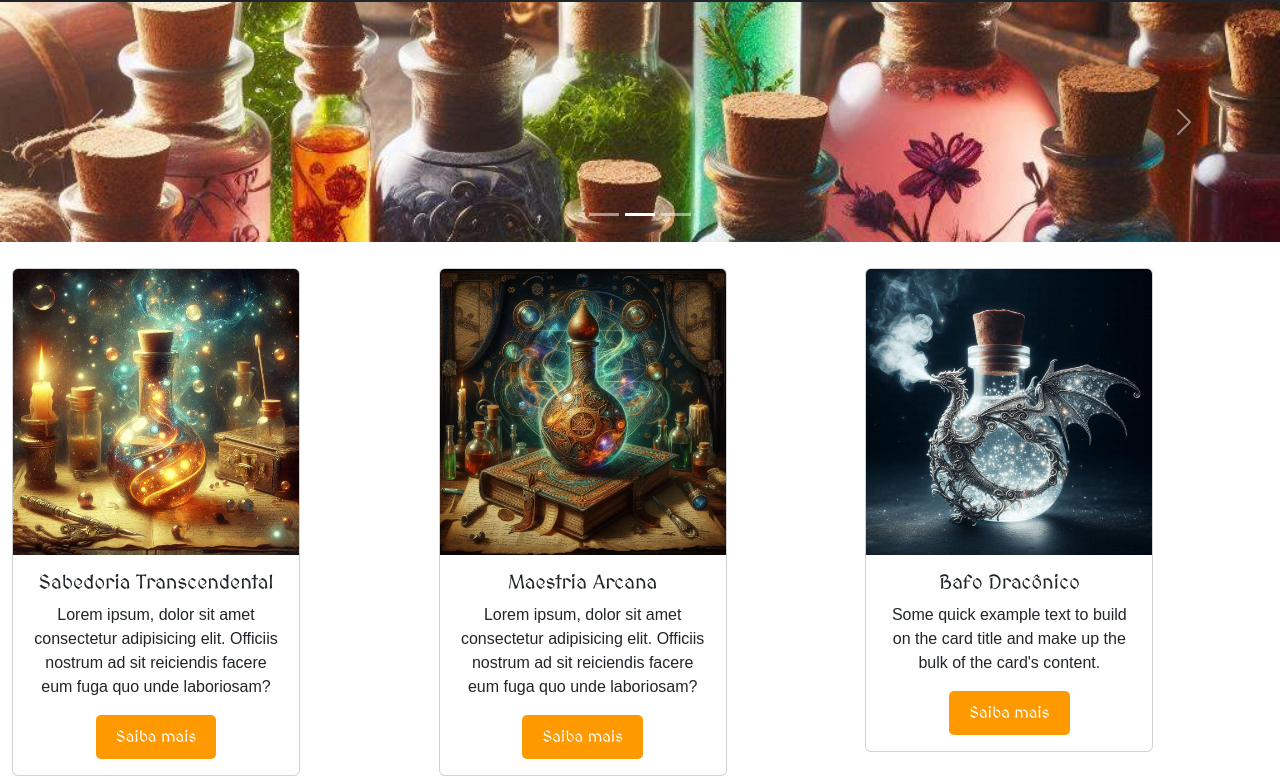
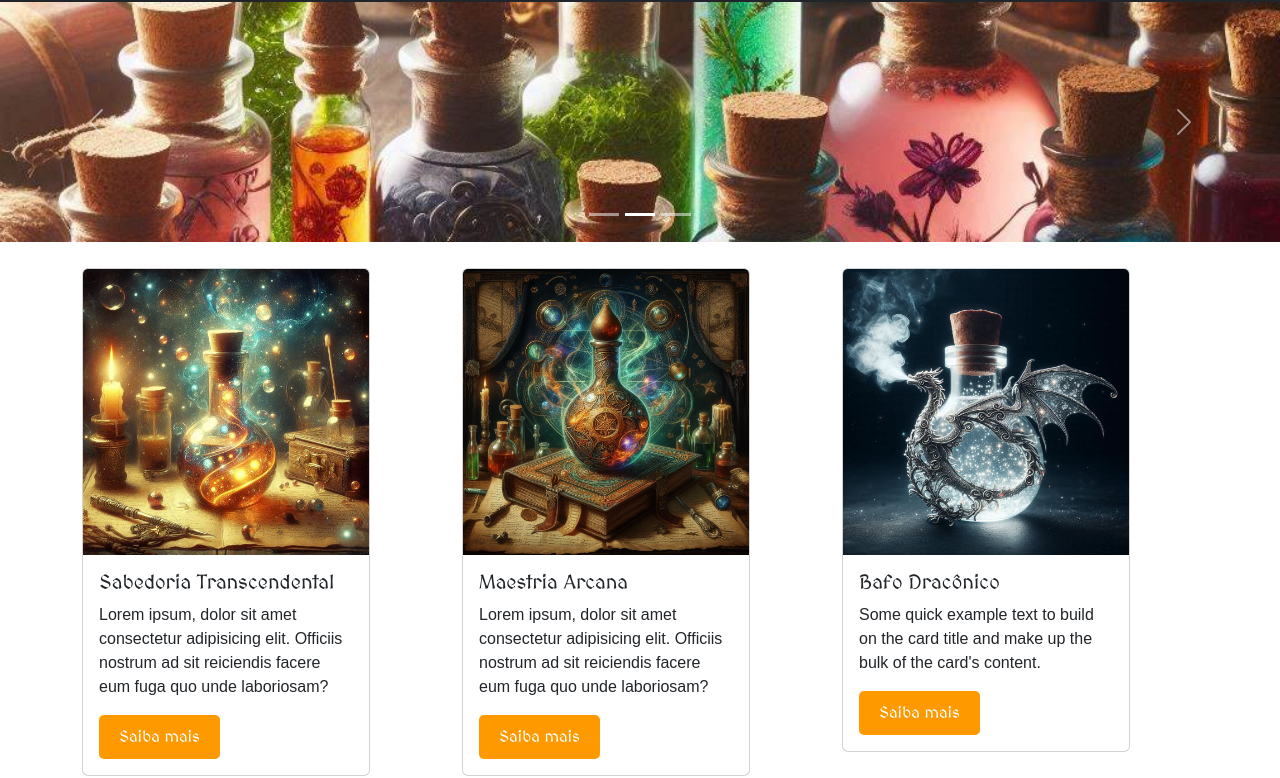
Before and after one commit to gustavohn2017/Alchemy_Store_v1, a plain HTML site: page index.html in a window 1280 px wide. Shown: the part 54-832 px from the top of the page. Drawn offline with Linux system fonts and the light colour scheme; a web font is replaced by a local one.

Commit message:
first commit

```diff
--- a/index.html
+++ b/index.html
@@ -83,9 +83,9 @@
   </div>
   <!--Produtos (grid )-->
   <section class="produtos">
-    <div class="container-fluid text-center">
+    <div class="container">
       <div class="row">
-        <div class="col-md-4 col-sm-6">
+        <div class="col-md-4">
           <div class="card" style="width: 18rem;">
             <img src="./assets/magestade_dourada.jpeg" class="card-img-top" alt="...">
             <div class="card-body">
@@ -96,7 +96,7 @@
             </div>
           </div>
         </div>
-        <div class="col-md-4 col-sm-6">
+        <div class="col-md-4">
           <div class="card" style="width: 18rem;">
             <img src="./assets/maestria_arcana.jpeg" class="card-img-top" alt="...">
             <div class="card-body">
--- a/lib/style.css
+++ b/lib/style.css
@@ -11,6 +11,8 @@
 
 .produtos {
   margin-top: 2%;
+  justify-content: center;
+  align-items: center;
 }
 
 .produtos.row {
@@ -46,14 +48,12 @@
 
   .card-container {
     display: flex;
-    flex-wrap: wrap;
     justify-content: space-between;
-    /* Distribui os cards igualmente */
+    align-items: center;
   }
 
   .card {
-    width: calc(33.33% - 20px);
-    /* 20px de margem entre os cards */
+    width: calc(33.33%);
     margin-bottom: 20px;
   }
 
```
